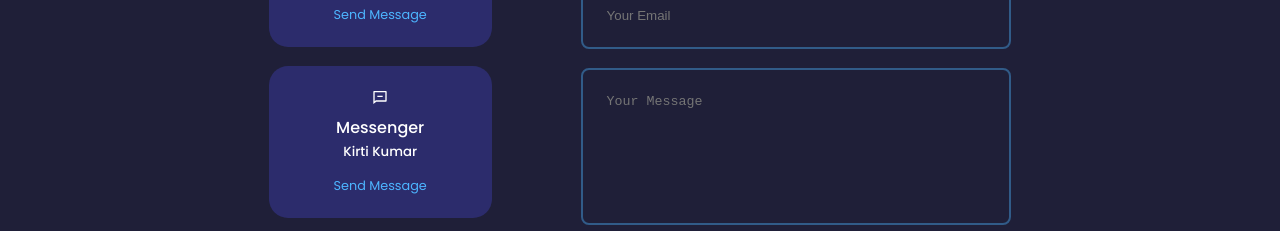
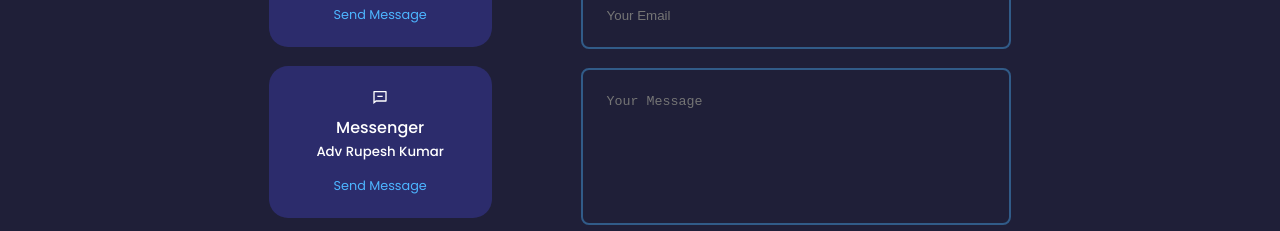
Before and after one commit to KIRTI019/Law-Firm, a React (Create React App) app: page / in a window 1280 px wide. Shown: the part 2340-2571 px from the top of the page. Built offline with nearby package versions, Linux system fonts and the light colour scheme; the HTML template or start-up script is replaced by a standard one.

Commit message:
Update contact.jsx

```diff
--- a/src/components/Contact/contact.jsx
+++ b/src/components/Contact/contact.jsx
@@ -47,7 +47,7 @@
           <article className="contact_option">
             <RiMessageLine />
             <h4>Messenger</h4>
-            <h5>Kirti Kumar</h5>
+            <h5>Adv Rupesh Kumar</h5>
             <a href="https://www.messenger.com/t/100041114291951" target="_blank">
               Send Message
             </a>
```
